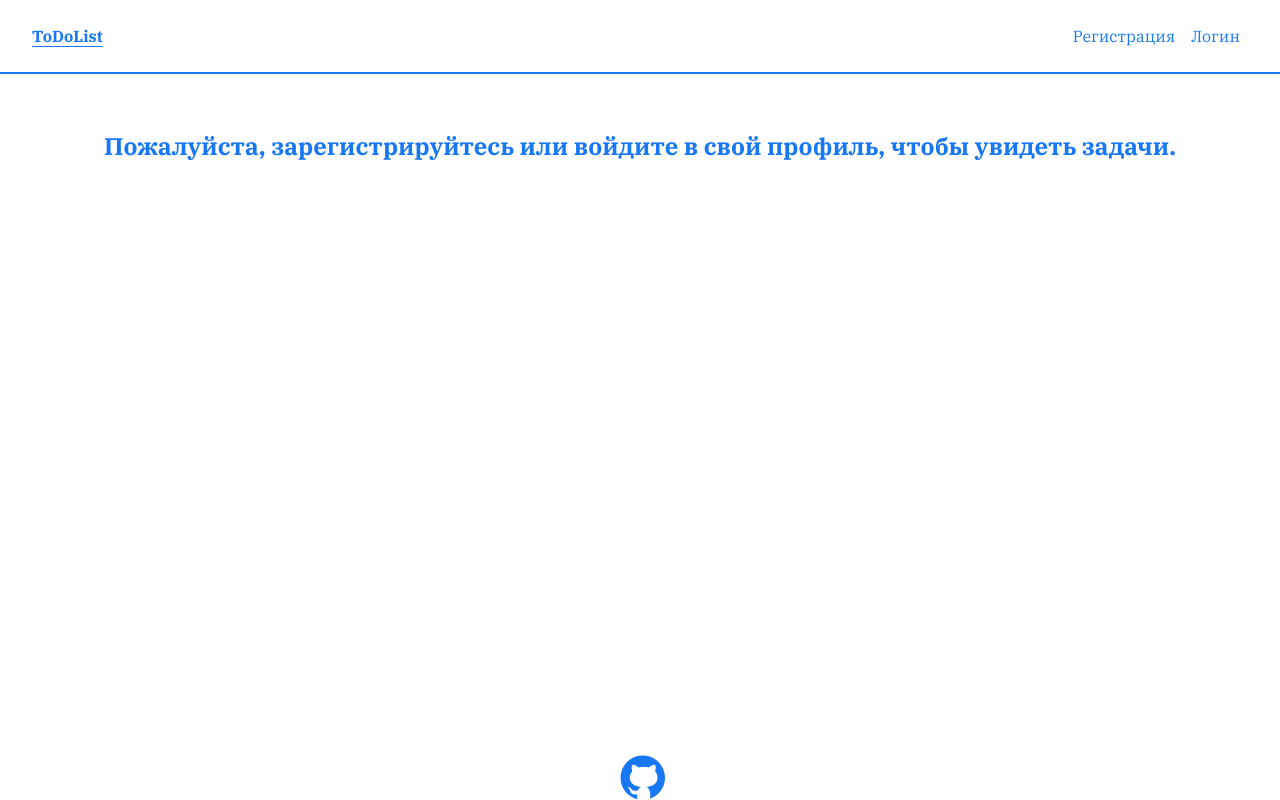
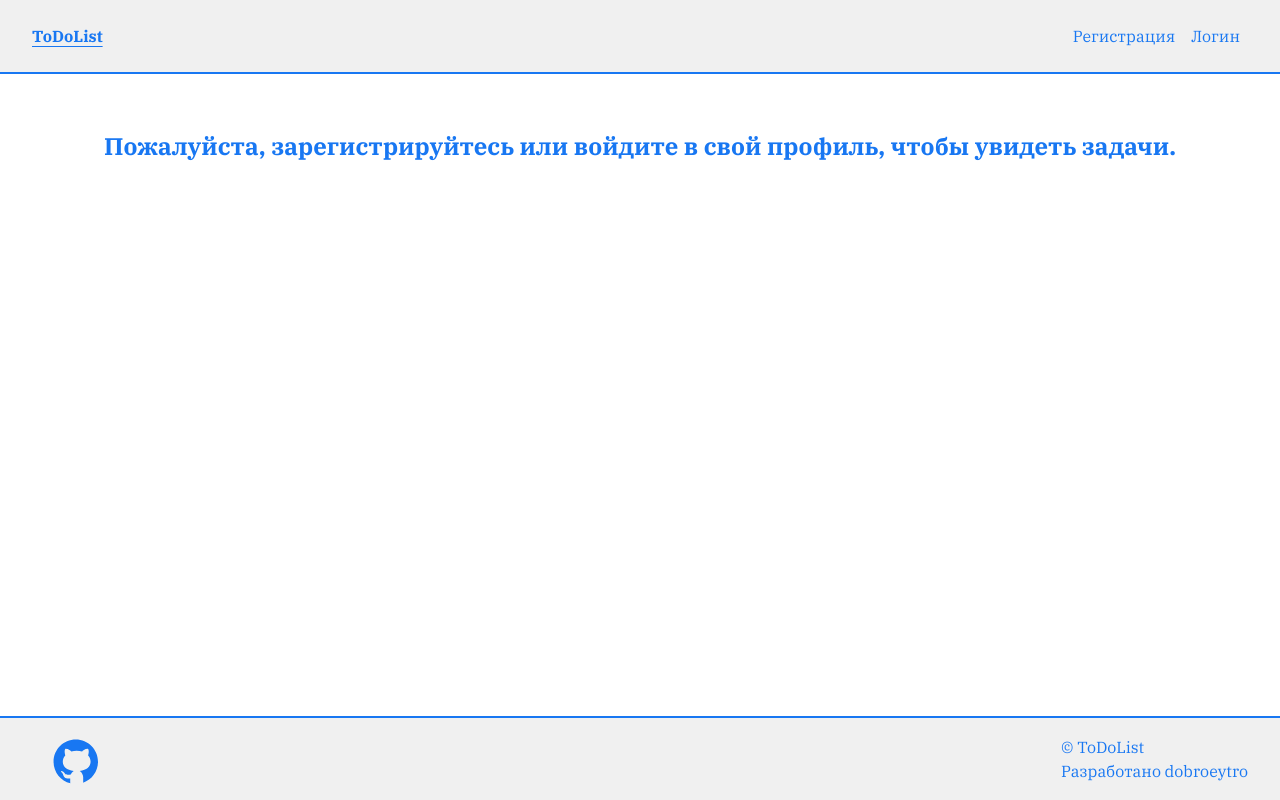
Before and after one commit to do6roetyro/airnet_todo_list, a React (Create React App) app: page /calendar in a window 1280 px wide. Built offline with nearby package versions, Linux system fonts and the light colour scheme.

Commit message:
feat: footer компоновка + стилизация fix: header стилизация

```diff
--- a/src/App.tsx
+++ b/src/App.tsx
@@ -7,9 +7,9 @@ import { UserProvider } from "./contexts/UserContext";
 import "./assets/styles/index.scss";
 
 const HomePage = lazy(() => import("./pages/HomePage"));
-const LoginPage = lazy(() => import("./pages/LoginPage"))
-const RegisterPage = lazy(() => import("./pages/RegisterPage"))
-const CalendarPage = lazy(() => import("./pages/CalendarPage"))
+const LoginPage = lazy(() => import("./pages/LoginPage"));
+const RegisterPage = lazy(() => import("./pages/RegisterPage"));
+const CalendarPage = lazy(() => import("./pages/CalendarPage"));
 
 const App: React.FC = () => {
   const location = useLocation();
@@ -34,8 +34,11 @@ const App: React.FC = () => {
           </Suspense>
         </main>
       </div>
-        <Footer />
-
+      <Footer
+        url="https://github.com/do6roetyro"
+        link_name="GitHub"
+        copyright="© ToDoList"
+      />
     </UserProvider>
   );
 };
--- a/src/assets/styles/blocks/form.scss
+++ b/src/assets/styles/blocks/form.scss
@@ -13,5 +13,5 @@
 
 .form__input {
 
-   width: clamp(240px, 50vw, 560px);
+   width: clamp(280px, 65vw, 560px);
 }
--- /dev/null
+++ b/src/assets/styles/blocks/main-footer.scss
@@ -0,0 +1,24 @@
+@use "../global/variables.scss";
+
+.main-footer {
+    width: 100%;
+}
+
+.main-footer__wrapper {
+    display: flex;
+    align-items: center;
+    justify-content: space-between;
+    background-color: variables.$color-white-grey;
+    border-top: 2px solid variables.$color-blue;
+    margin-top: 2rem;
+}
+
+.main-footer__link {
+    padding: 1rem;
+}
+
+.main-footer__copyright {
+    span {
+        display: block;
+    }
+}
--- a/src/assets/styles/blocks/main-header.scss
+++ b/src/assets/styles/blocks/main-header.scss
@@ -2,15 +2,19 @@
 
 .main-header {
     width: 100%;
+
+    padding-bottom: 2rem;
 }
 
 .main-header__wrapper {
     display: flex;
     align-items: center;
     justify-content: space-between;
+    padding-top: 1rem;
     padding-bottom: 1rem;
     border-bottom: 2px solid variables.$color-blue;
-    margin-bottom: 2rem;
+    background-color: variables.$color-white-grey;
+    // margin-bottom: 2rem;
 }
 
 .main-header__link {
--- a/src/assets/styles/blocks/page.scss
+++ b/src/assets/styles/blocks/page.scss
@@ -26,7 +26,7 @@
     flex-direction: column;
     align-items: center;
     margin: 0 auto;
-    padding-top: 1rem;
+
 }
 
 .page__wrapper {
--- a/src/assets/styles/index.scss
+++ b/src/assets/styles/index.scss
@@ -22,3 +22,4 @@
 @use "./blocks/week.scss";
 @use "./blocks/calendar-table.scss";
 @use "./blocks/hero.scss";
+@use "./blocks/main-footer.scss";
--- a/src/components/Footer/Footer.tsx
+++ b/src/components/Footer/Footer.tsx
@@ -1,26 +1,37 @@
 import React from "react";
-import logo from "../../assets/images/git.svg"
+import logo from "../../assets/images/git.svg";
 
+interface FooterProps {
+  url: string;
+  link_name: string;
+  copyright: string;
+}
 
-const Footer: React.FC = () => {
+const Footer: React.FC<FooterProps> = ({ url, link_name, copyright }) => {
   return (
     <footer className="main-footer">
       <div className="main-footer__wrapper wrapper">
         <a
           className="main-footer__link main-footer__link--github link"
-          href="https://github.com/do6roetyro"
+          href={url}
+          //   href="https://github.com/do6roetyro"
           target="_blank"
           rel="noopener noreferrer"
         >
-          <span className="visually-hidden">Гитхаб</span>
+          {/* <span className="visually-hidden">Гитхаб</span> */}
+          <span className="visually-hidden">{link_name}</span>
           <img
             src={logo as unknown as string}
-            alt="Гитхаб"
+            alt={link_name}
             className="social__logo"
             width={50}
             height={50}
           />
         </a>
+        <p className="main-footer__copyright copyright">
+            <span>{copyright}</span>
+           <span>Разработано dobroeytro</span>
+        </p>
       </div>
     </footer>
   );
```
